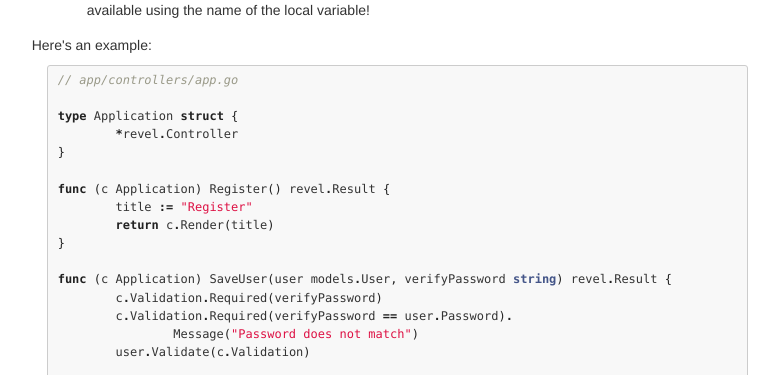
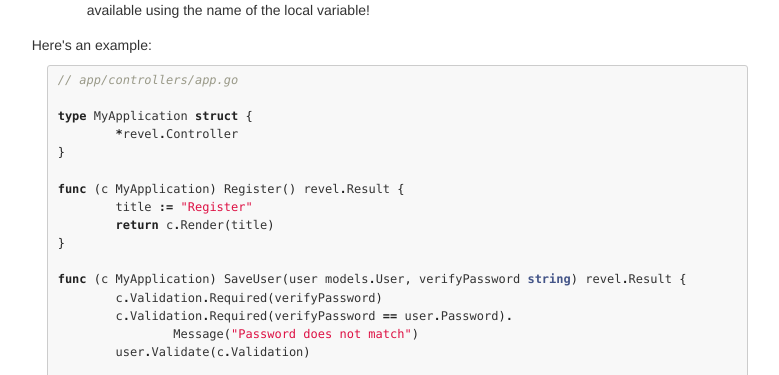
Before and after one commit to revel/revel.github.io, a Jekyll site: the page built from index.html, in a window 1280 px wide and 900 px high, scrolled down 2421 px. Shown: the part 151-526 px from the top of the window, without its empty margins (250-1029 px from the left). Built offline with Jekyll 4.4.1, drawn with Linux system fonts in a browser that asks for light colours; nearby versions of some CDN libraries; comment, search, counter and statistics services are not loaded.

Commit message:
tidy up index.html

```diff
--- a/index.html
+++ b/index.html
@@ -274,16 +274,16 @@ func (c Hotels) Save(hotel Hotel) revel.Result {
 {% highlight go %}
 // app/controllers/app.go
 
-type Application struct {
+type MyApplication struct {
 	*revel.Controller
 }
 
-func (c Application) Register() revel.Result {
+func (c MyApplication) Register() revel.Result {
 	title := "Register"
 	return c.Render(title)
 }
 
-func (c Application) SaveUser(user models.User, verifyPassword string) revel.Result {
+func (c MyApplication) SaveUser(user models.User, verifyPassword string) revel.Result {
 	c.Validation.Required(verifyPassword)
 	c.Validation.Required(verifyPassword == user.Password).
 		Message("Password does not match")
```
